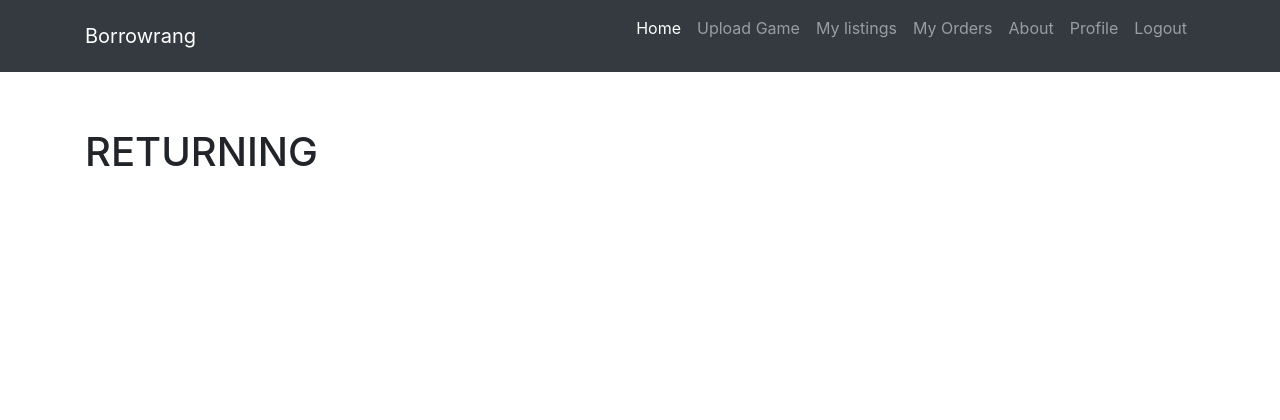
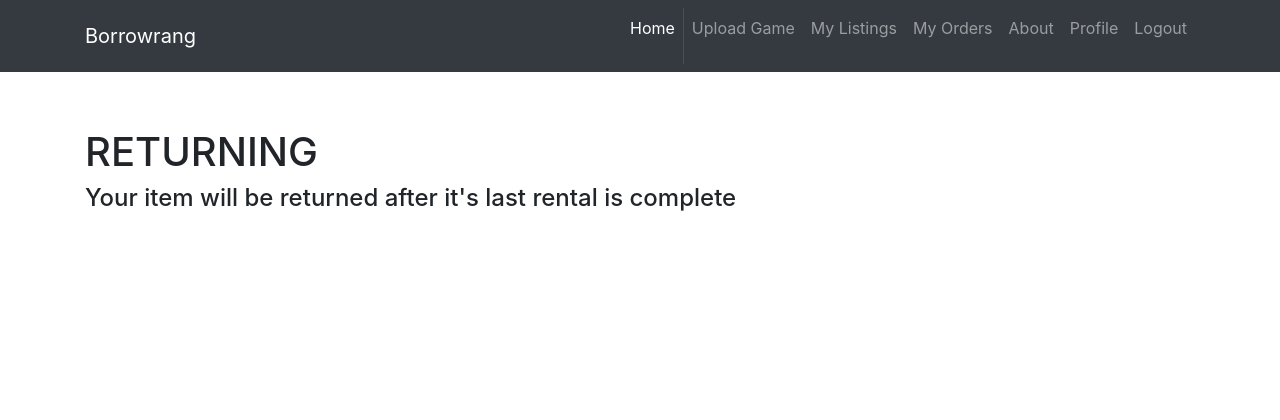
Before and after one commit to KalaOne/Group-Project-Rental-System, a Django app: page /confirm_return/ in a window 1280 px wide. Shown: the top 420 px of the page. Run offline with Django 3.2, Linux system fonts and the light colour scheme; the visitor is signed in with stand-in values (Sample User, id 1); some libraries are stand-ins or nearby versions.

Commit message:
Few fixes to item availibility, UI and UX

```diff
--- a/rentalsystem/templates/rentalsystem/base.html
+++ b/rentalsystem/templates/rentalsystem/base.html
@@ -67,7 +67,7 @@
             {% endif %}
             {% if user.role ==  'A' %}
                 <li class="nav-item">
-                  <button class="btn btn-primary"><a class="nav-link text-white" href="{% url 'cron' %}">cron</a></button>
+                  <button class="btn btn-sm btn-primary"><a class="nav-link text-white" href="{% url 'cron' %}">cron</a></button>
                 </li>
                 <li class="nav-item">
                     <p><a class="nav-link" href="{% url 'jobstats' %}">Job Stats</a></p>
@@ -76,15 +76,13 @@
                     <p><a class="nav-link" href="/admin/">Admin</a></p>
                 </li>
             {% endif %}
-            {% if user.role ==  'C' or user.role == 'S' or user.role == 'A'%}
-                <li class="nav-item">
+            {% if user.is_authenticated %}
+                <li class="nav-item" style="border-left: 1px solid rgb(78, 77, 77);">
                     <p><a class="nav-link" href="{% url 'user_post_item' %}">Upload Game</a></p>
                 </li>
                 <li class="nav-item">
-                    <p><a class="nav-link" href="{% url 'my_listings' %}">My listings</a></p>
+                    <p><a class="nav-link" href="{% url 'my_listings' %}">My Listings</a></p>
                 </li>
-            {% endif %}
-            {% if user.role ==  'C' or user.role == 'S' or user.role == 'A' %}
                 <li class="nav-item">
                     <p><a class="nav-link" href="{% url 'my_orders' %}">My Orders</a></p>
                 </li>
--- a/rentalsystem/templates/rentalsystem/confirm_return.html
+++ b/rentalsystem/templates/rentalsystem/confirm_return.html
@@ -5,5 +5,6 @@
 {% block content %}
 
 <h1>RETURNING</h1>
+<h4>Your item will be returned after it's last rental is complete</h4>
 
 {% endblock %}
--- a/rentalsystem/templates/rentalsystem/review.html
+++ b/rentalsystem/templates/rentalsystem/review.html
@@ -41,7 +41,7 @@
                             <div class="col-lg-8">
                             <div class="row">
                                 <div class="col-md-4">
-                                     <h5 class="text-dark">Rate Item</h5>
+                                     <h5 class="text-dark">Rate Game</h5>
                                 </div>
                                 <div class="col-md-8" style="margin-top: 1em">
                                     <input type="radio" name="itemrating" value="1">
@@ -63,7 +63,7 @@
                             </div>
                             <div class="row">
                                 <div class="col-md-4 text-center" style="margin-top: 1em">
-                                     <h5 class="text-dark">Rate Order</h5>
+                                     <h5 class="text-dark">Rate Condition</h5>
                                 </div>
                                 <div class="col-md-8 .bg_secondary" style="margin-top: 1.5em">
                                       <input type="radio" name="transactionrating" value="1">
--- a/rentalsystem/views.py
+++ b/rentalsystem/views.py
@@ -764,6 +764,8 @@ def post_item_complete(request):
                                    owner_id=user_id,
                                    item_type_id=i_id)
 
+        updateLowestPrice(i_id.id)
+
 
         # Create a transaction between seller and Admin
         transaction = Transaction.objects.create(total_cost=0,
@@ -913,6 +915,7 @@ def item_listings(request):
         # For all listings
         for listing in items:
             # For all transactions of requested listing
+
             for transaction in Transaction.objects.filter(item_id=listing):
                 t_s_date = transaction.start_date
                 t_e_date = transaction.end_date
@@ -920,25 +923,26 @@ def item_listings(request):
                 print("t_s_date: ", t_s_date)
                 print("t_e_date: ", t_e_date)
 
-                if not(t_s_date <= s_date_datetime <= t_e_date) or not(t_s_date <= e_date_datetime <= t_e_date):
-                    if not(s_date_datetime <= t_s_date <= e_date_datetime) or not(s_date_datetime <= t_e_date <= e_date_datetime):
-                        print("Start and End date not colliding")
-                        available_items.append(listing)
+                if(t_s_date is not None and t_e_date is not None ):
+
+                    if not(t_s_date <= s_date_datetime <= t_e_date) or not(t_s_date <= e_date_datetime <= t_e_date):
+                        if not(s_date_datetime <= t_s_date <= e_date_datetime) or not(s_date_datetime <= t_e_date <= e_date_datetime):
+                            print("Start and End date not colliding")
+                            available_items.append(listing)
+                            break
+                        else:
+                            print("!!!!!!!!!")
                     else:
                         print("!!!!!!!!!")
-                else:
-                    print("!!!!!!!!!")
 
 
-        # Add all listings that dont have transactions
+        #Add all listings that dont have transactions
         no_transactions = []
         for listing in items:
             has_transaction = False
-            for transaction in Transaction.objects.filter(item_id=listing):
-                if transaction.item_id is listing:
-                    has_transaction = True
-                if has_transaction is False:
-                    available_items.append(listing)
+            if Transaction.objects.filter(item_id=listing).count()==0:
+                available_items.append(listing)
+
 
         cost = 10
 
@@ -962,6 +966,7 @@ def item_listings(request):
 
 def confirm_return(request):
     listing = request.POST.get('listing')
+    #listing.delete() to be implemented
 
     context = {
         'listing': listing
```
